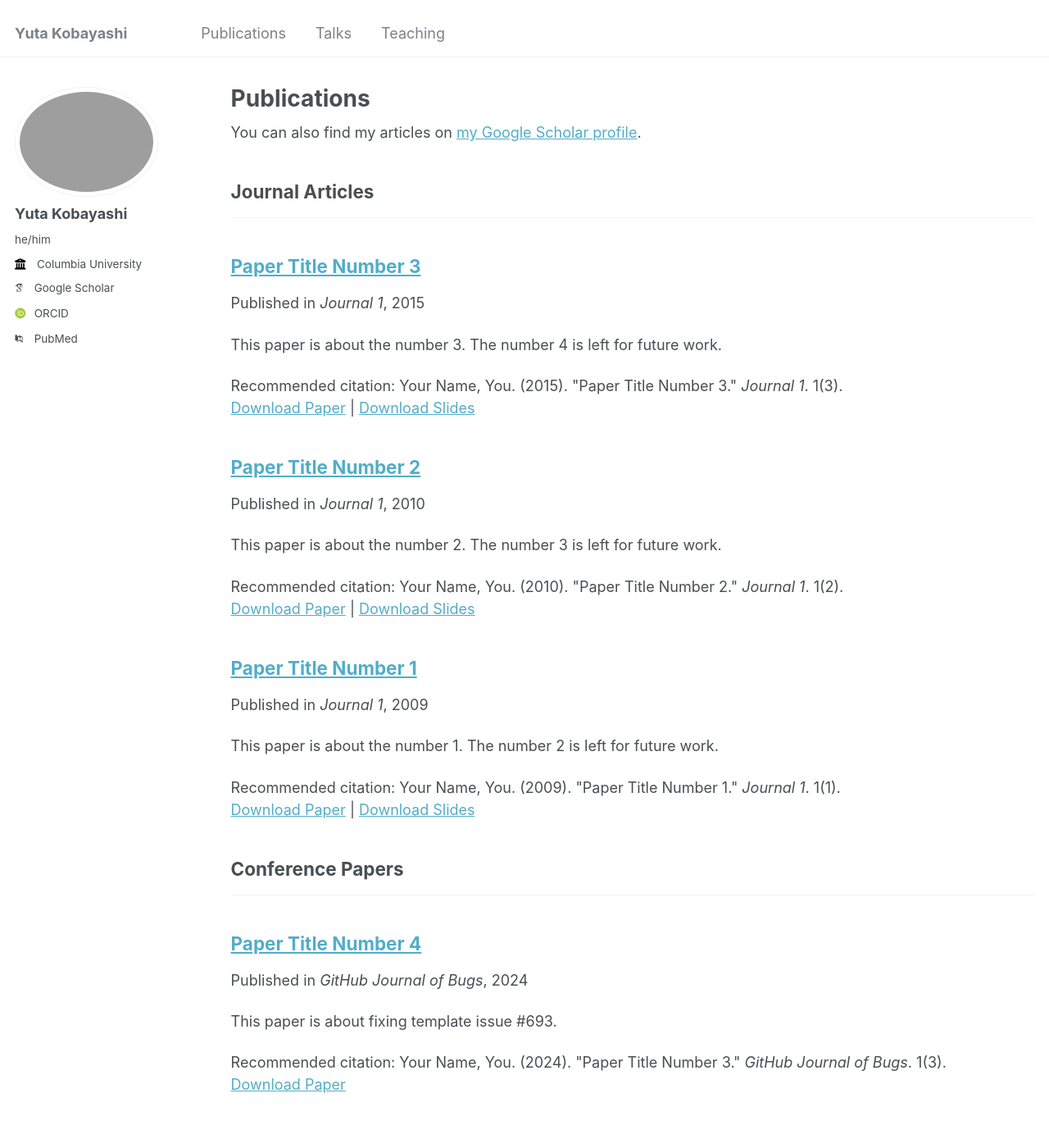
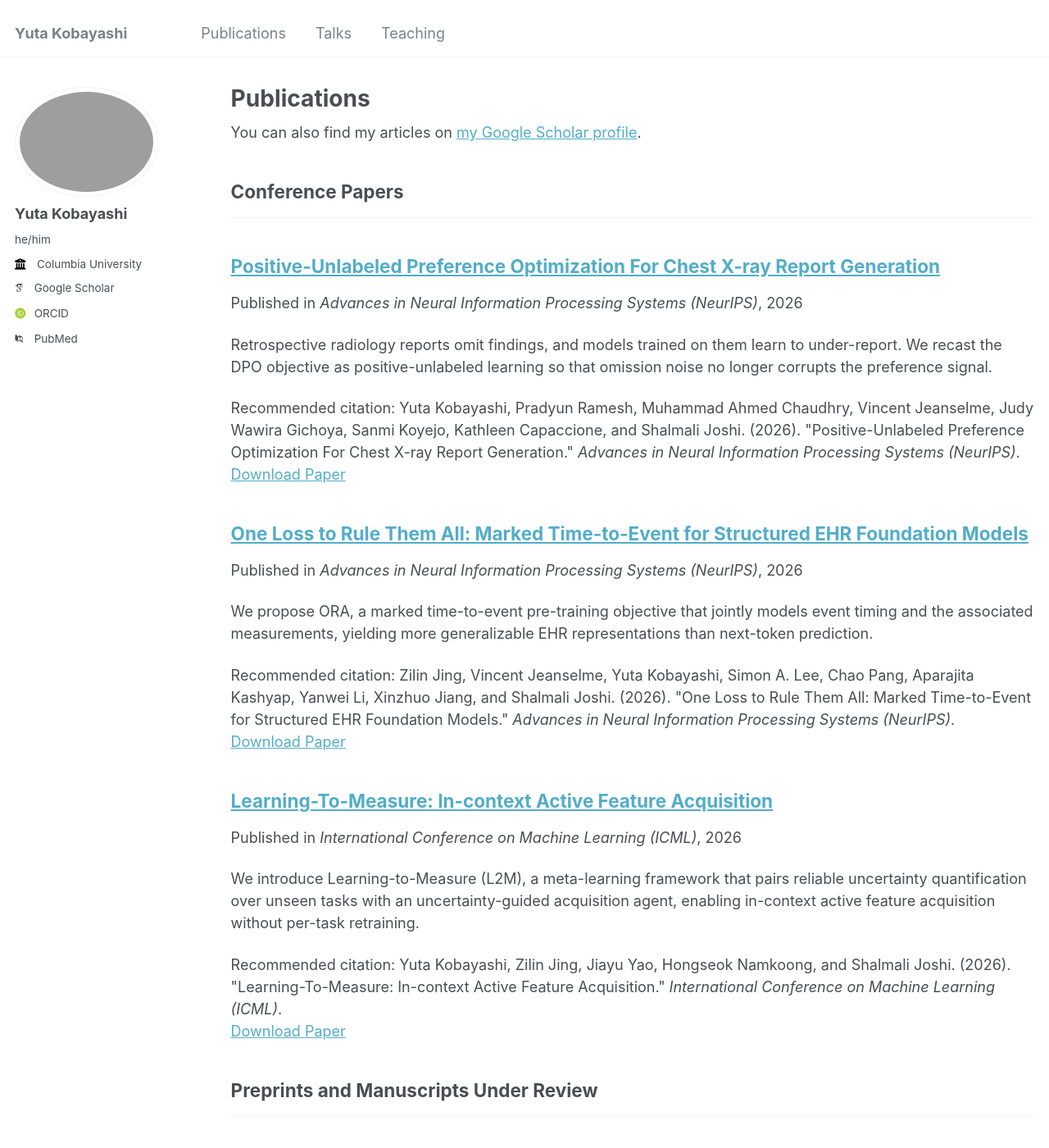
Before and after one commit to ykobaya9/ykobaya9.github.io, a Jekyll site: the page built from _pages/publications.html, in a window 1280 px wide and 1400 px high. Shown: the whole window at 82% size. Built offline with Jekyll 4.4.1, drawn with Linux system fonts in a browser that asks for light colours; some web fonts are replaced; some of the changed text lies outside the part shown.

Commit message:
Add real publications and replace template placeholders
Replace the four "Paper Title Number N" academicpages placeholders with
the actual publications:

- Learning-To-Measure: In-context Active Feature Acquisition (ICML 2026)
- One Loss to Rule Them All: Marked Time-to-Event for Structured EHR
  Foundation Models (NeurIPS 2026)
- Positive-Unlabeled Preference Optimization For Chest X-ray Report
  Generation (NeurIPS 2026)
- Evaluation of Active Feature Acquisition Policies with Tabular
  Foundation Models (under review)

Each published entry carries its full author list, venue, arXiv link and
a summary drawn from the abstract.

Since the last paper has no venue yet, add a "preprints" publication
category for it and support a `status` front matter field alongside
`venue`. The templates previously keyed everything off `venue`, so a
venue-less entry rendered no status line on the publications page or the
publication page, and no citation on the CV. `archive-single.html` and
`single.html` now fall back to `status`, and `archive-single-cv.html`
gates on `citation` instead of `venue`, which also stops teaching entries
from emitting an empty paragraph.

Co-Authored-By: Claude Opus 5 <noreply@anthropic.com>
Claude-Session: https://claude.ai/code/session_01RJoWJd7dB2wW6ezjL4rxW6

```diff
--- a/_config.yml
+++ b/_config.yml
@@ -81,6 +81,8 @@ publication_category:
     title: 'Journal Articles'
   conferences:
     title: 'Conference Papers'
+  preprints:
+    title: 'Preprints and Manuscripts Under Review'
 
 # Site Settings
 teaser                   :  # filename of teaser fallback teaser image placed in /images/, .e.g. "500x300.png"
--- a/_includes/archive-single-cv.html
+++ b/_includes/archive-single-cv.html
@@ -36,7 +36,8 @@
     {% if post.read_time %}
       <p class="page__meta"><i class="fa fa-clock-o" aria-hidden="true"></i> {% include read-time.html %}</p>
     {% endif %}
-    {% if post.venue%}<p class="archive__item-excerpt" itemprop="description">{{ post.citation }}</p> {% endif %}
+    {% if post.citation %}<p class="archive__item-excerpt" itemprop="description">{{ post.citation }}</p>
+    {% elsif post.status %}<p class="archive__item-excerpt" itemprop="description"><i>{{ post.status }}</i>, {{ post.date | default: "1900-01-01" | date: "%Y" }}</p>{% endif %}
     </li>
  </article>
 </div>
--- a/_includes/archive-single.html
+++ b/_includes/archive-single.html
@@ -40,8 +40,10 @@
 
         {% if post.collection == 'teaching' %}
           <p> {{ post.type }}, <i>{{ post.venue }}</i>, {{ post.date | default: "1900-01-01" | date: "%Y" }} </p>
-        {% elsif post.collection == 'publications' %}
+        {% elsif post.collection == 'publications' and post.venue %}
           <p>Published in <i>{{ post.venue }}</i>, {{ post.date | default: "1900-01-01" | date: "%Y" }} </p>
+        {% elsif post.collection == 'publications' and post.status %}
+          <p><i>{{ post.status }}</i>, {{ post.date | default: "1900-01-01" | date: "%Y" }} </p>
         {% elsif post.date %}
          <p class="page__date"><strong><i class="fa fa-fw fa-calendar" aria-hidden="true"></i> {{ site.data.ui-text[site.locale].date_label | default: "Published:" }}</strong> <time datetime="{{ post.date | default: "1900-01-01" | date_to_xmlschema }}">{{ post.date | default: "1900-01-01" | date: "%B %d, %Y" }}</time></p>
         {% endif %}
--- a/_layouts/single.html
+++ b/_layouts/single.html
@@ -38,6 +38,8 @@ layout: default
           <p> {{ page.type }}, <i>{{ page.venue }}</i>, {{ page.date | default: "1900-01-01" | date: "%Y" }} </p>
         {% elsif page.venue and page.date %}
           <p>Published in <i>{{ page.venue }}</i>, {{ page.date | default: "1900-01-01" | date: "%Y" }} </p>
+        {% elsif page.status and page.date %}
+          <p><i>{{ page.status }}</i>, {{ page.date | default: "1900-01-01" | date: "%Y" }} </p>
         {% elsif page.date %}
           <p class="page__date"><strong><i class="fa fa-fw fa-calendar" aria-hidden="true"></i> {{ site.data.ui-text[site.locale].date_label | default: "Published:" }}</strong> <time datetime="{{ page.date | date_to_xmlschema }}">{{ page.date | default: "1900-01-01" | date: "%B %d, %Y" }}</time></p>
         {% endif %}
--- a/_publications/2009-10-01-paper-title-number-1.md
+++ /dev/null
@@ -1,14 +0,0 @@
----
-title: "Paper Title Number 1"
-collection: publications
-category: manuscripts
-permalink: /publication/2009-10-01-paper-title-number-1
-excerpt: 'This paper is about the number 1. The number 2 is left for future work.'
-date: 2009-10-01
-venue: 'Journal 1'
-slidesurl: 'http://academicpages.github.io/files/slides1.pdf'
-paperurl: 'http://academicpages.github.io/files/paper1.pdf'
-citation: 'Your Name, You. (2009). &quot;Paper Title Number 1.&quot; <i>Journal 1</i>. 1(1).'
----
-
-The contents above will be part of a list of publications, if the user clicks the link for the publication than the contents of section will be rendered as a full page, allowing you to provide more information about the paper for the reader. When publications are displayed as a single page, the contents of the above "citation" field will automatically be included below this section in a smaller font.
--- a/_publications/2010-10-01-paper-title-number-2.md
+++ /dev/null
@@ -1,14 +0,0 @@
----
-title: "Paper Title Number 2"
-collection: publications
-category: manuscripts
-permalink: /publication/2010-10-01-paper-title-number-2
-excerpt: 'This paper is about the number 2. The number 3 is left for future work.'
-date: 2010-10-01
-venue: 'Journal 1'
-slidesurl: 'http://academicpages.github.io/files/slides2.pdf'
-paperurl: 'http://academicpages.github.io/files/paper2.pdf'
-citation: 'Your Name, You. (2010). &quot;Paper Title Number 2.&quot; <i>Journal 1</i>. 1(2).'
----
-
-The contents above will be part of a list of publications, if the user clicks the link for the publication than the contents of section will be rendered as a full page, allowing you to provide more information about the paper for the reader. When publications are displayed as a single page, the contents of the above "citation" field will automatically be included below this section in a smaller font.
--- a/_publications/2015-10-01-paper-title-number-3.md
+++ /dev/null
@@ -1,14 +0,0 @@
----
-title: "Paper Title Number 3"
-collection: publications
-category: manuscripts
-permalink: /publication/2015-10-01-paper-title-number-3
-excerpt: 'This paper is about the number 3. The number 4 is left for future work.'
-date: 2015-10-01
-venue: 'Journal 1'
-slidesurl: 'http://academicpages.github.io/files/slides3.pdf'
-paperurl: 'http://academicpages.github.io/files/paper3.pdf'
-citation: 'Your Name, You. (2015). &quot;Paper Title Number 3.&quot; <i>Journal 1</i>. 1(3).'
----
-
-The contents above will be part of a list of publications, if the user clicks the link for the publication than the contents of section will be rendered as a full page, allowing you to provide more information about the paper for the reader. When publications are displayed as a single page, the contents of the above "citation" field will automatically be included below this section in a smaller font.
--- a/_publications/2024-02-17-paper-title-number-4.md
+++ /dev/null
@@ -1,13 +0,0 @@
----
-title: "Paper Title Number 4"
-collection: publications
-category: conferences
-permalink: /publication/2024-02-17-paper-title-number-4
-excerpt: 'This paper is about fixing template issue #693.'
-date: 2024-02-17
-venue: 'GitHub Journal of Bugs'
-paperurl: 'http://academicpages.github.io/files/paper3.pdf'
-citation: 'Your Name, You. (2024). &quot;Paper Title Number 3.&quot; <i>GitHub Journal of Bugs</i>. 1(3).'
----
-
-The contents above will be part of a list of publications, if the user clicks the link for the publication than the contents of section will be rendered as a full page, allowing you to provide more information about the paper for the reader. When publications are displayed as a single page, the contents of the above "citation" field will automatically be included below this section in a smaller font.
--- /dev/null
+++ b/_publications/2026-07-01-learning-to-measure.md
@@ -0,0 +1,17 @@
+---
+title: "Learning-To-Measure: In-context Active Feature Acquisition"
+collection: publications
+category: conferences
+permalink: /publication/2026-07-01-learning-to-measure
+excerpt: 'We introduce Learning-to-Measure (L2M), a meta-learning framework that pairs reliable uncertainty quantification over unseen tasks with an uncertainty-guided acquisition agent, enabling in-context active feature acquisition without per-task retraining.'
+date: 2026-07-01
+venue: 'International Conference on Machine Learning (ICML)'
+paperurl: 'https://arxiv.org/abs/2510.12624'
+citation: 'Yuta Kobayashi, Zilin Jing, Jiayu Yao, Hongseok Namkoong, and Shalmali Joshi. (2026). &quot;Learning-To-Measure: In-context Active Feature Acquisition.&quot; <i>International Conference on Machine Learning (ICML)</i>.'
+---
+
+Active feature acquisition (AFA) is a sequential decision-making problem: which feature should we measure next in order to most improve a prediction for this particular instance? In practice, AFA methods must learn from retrospective data that carries systematic missingness in the features and offers only limited task-specific labels.
+
+We propose **Learning-to-Measure (L2M)**, a meta-learning framework with two components: reliable uncertainty quantification over unseen tasks, obtained via autoregressive pre-training, and an uncertainty-guided acquisition agent that greedily maximizes conditional mutual information. L2M operates directly on datasets with retrospective missingness and solves the AFA task in-context, so no per-task retraining is required.
+
+Across synthetic and real-world tabular benchmarks, L2M matches or surpasses task-specific baselines, with the largest gains under scarce labels and high missingness rates.
--- /dev/null
+++ b/_publications/2026-09-30-evaluating-afa-policies-tabular-fms.md
@@ -0,0 +1,11 @@
+---
+title: "Evaluation of Active Feature Acquisition Policies with Tabular Foundation Models"
+collection: publications
+category: preprints
+permalink: /publication/2026-09-30-evaluating-afa-policies-tabular-fms
+excerpt: 'On evaluating active feature acquisition policies using tabular foundation models.'
+date: 2026-09-30
+status: 'Under review'
+---
+
+Manuscript under review. Details will be posted once the paper is public.
--- /dev/null
+++ b/_publications/2026-12-01-marked-time-to-event-ehr.md
@@ -0,0 +1,17 @@
+---
+title: "One Loss to Rule Them All: Marked Time-to-Event for Structured EHR Foundation Models"
+collection: publications
+category: conferences
+permalink: /publication/2026-12-01-marked-time-to-event-ehr
+excerpt: 'We propose ORA, a marked time-to-event pre-training objective that jointly models event timing and the associated measurements, yielding more generalizable EHR representations than next-token prediction.'
+date: 2026-12-01
+venue: 'Advances in Neural Information Processing Systems (NeurIPS)'
+paperurl: 'https://arxiv.org/abs/2602.00541'
+citation: 'Zilin Jing, Vincent Jeanselme, Yuta Kobayashi, Simon A. Lee, Chao Pang, Aparajita Kashyap, Yanwei Li, Xinzhuo Jiang, and Shalmali Joshi. (2026). &quot;One Loss to Rule Them All: Marked Time-to-Event for Structured EHR Foundation Models.&quot; <i>Advances in Neural Information Processing Systems (NeurIPS)</i>.'
+---
+
+Clinical events recorded in electronic health records (EHR) are irregularly sampled and mix discrete events with numerical measurements such as laboratory values or treatment dosages. The sequential form of EHR has led prior EHR foundation models to borrow next-token prediction from language modeling, but that objective fails to capture the full structure of the data: it ignores the timing between events and discards the continuous measurements attached to them.
+
+We introduce **ORA**, a marked time-to-event pre-training objective that jointly models *when* the next event occurs and *what* value it carries.
+
+Evaluating on MIMIC-IV and CUMC with both Transformer and Mamba backbones across 14 linear-probe tasks spanning classification, regression, and time-to-event prediction, we find that ORA consistently yields more generalizable representations than next-token prediction and than pre-training losses that ignore continuous measurements. The gains are clearest on the regression and time-to-event tasks that conventional classification-only evaluation leaves unmeasured.
--- /dev/null
+++ b/_publications/2026-12-01-pu-dpo-chest-xray.md
@@ -0,0 +1,17 @@
+---
+title: "Positive-Unlabeled Preference Optimization For Chest X-ray Report Generation"
+collection: publications
+category: conferences
+permalink: /publication/2026-12-01-pu-dpo-chest-xray
+excerpt: 'Retrospective radiology reports omit findings, and models trained on them learn to under-report. We recast the DPO objective as positive-unlabeled learning so that omission noise no longer corrupts the preference signal.'
+date: 2026-12-01
+venue: 'Advances in Neural Information Processing Systems (NeurIPS)'
+paperurl: 'https://arxiv.org/abs/2608.05341'
+citation: 'Yuta Kobayashi, Pradyun Ramesh, Muhammad Ahmed Chaudhry, Vincent Jeanselme, Judy Wawira Gichoya, Sanmi Koyejo, Kathleen Capaccione, and Shalmali Joshi. (2026). &quot;Positive-Unlabeled Preference Optimization For Chest X-ray Report Generation.&quot; <i>Advances in Neural Information Processing Systems (NeurIPS)</i>.'
+---
+
+Vision-language models for radiology report generation are trained on retrospective clinical reports, which suffer from *omission noise*: a finding may be genuinely present in the image yet go unmentioned in the report. Models trained with standard objectives inherit these omissions and learn to under-report findings themselves.
+
+The problem persists under preference optimization. A report that mentions a finding absent from the reference is treated as dispreferred, even when the finding is real and the reference is simply incomplete, so the preference signal actively rewards under-reporting.
+
+We propose **PU-DPO**, which reformulates the direct preference optimization objective as positive-unlabeled learning. Unmentioned findings are treated as unlabeled rather than negative, which prevents omission noise from corrupting the preference signal and keeps the model from being penalized for correct findings the reference happens to leave out.
```
